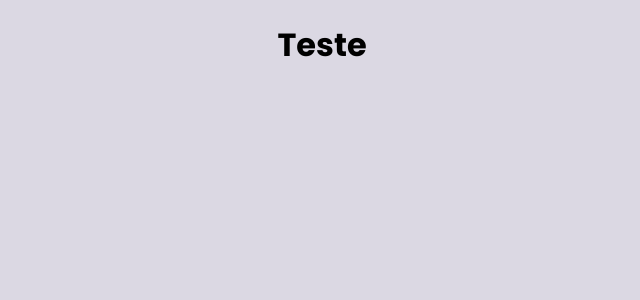
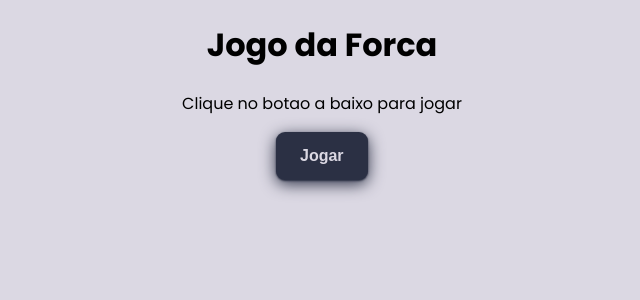
Before and after one commit to TM1lz/ReactProjetos, a React (Vite) app in the folder jogoDaForca/: page / in a window 1280 px wide. Shown: the top 300 px of the page, without its empty margins (318-958 px from the left). Built offline with nearby package versions, Linux system fonts and the light colour scheme.

Commit message:
Sistema loandComponetns

```diff
--- a/jogoDaForca/src/App.css
+++ b/jogoDaForca/src/App.css
@@ -4,3 +4,28 @@
   align-items: center;
   text-align: center;
 }
+
+button {
+  font-size: 16px;
+  font-weight: 700;
+  color:  #DBD8E3;
+  background-color: #2B3044;
+  border: none;
+  outline: none;
+  cursor: pointer;
+  padding: 12px 24px;
+  position: relative;
+  line-height: 24px;
+  border-radius: 9px;
+  box-shadow: 0px 1px 2px #2B3044,
+    0px 4px 16px #2B3044;
+  transform-style: preserve-3d;
+  transform: scale(var(--s, 1)) perspective(600px)
+    rotateX(var(--rx, 0deg)) rotateY(var(--ry, 0deg));
+  perspective: 600px;
+  transition: transform 0.1s;
+}
+button:active {
+  transition: 0.3s;
+  transform: scale(0.93);
+}
--- a/jogoDaForca/src/App.jsx
+++ b/jogoDaForca/src/App.jsx
@@ -1,14 +1,57 @@
+//Imports of component
+import GamePlay from "./components/GamePlay";
+import EndGame from "./components/EndGame";
+import StartScreen from "./components/StartScreen";
+import { wordList } from "./data/palavrasword";
 
-import './App.css'
+//Import css end ReactJS
+import "./App.css";
+import { useState, useEffect, useCallback } from "react";
+const stage = [
+  { id: 1, name: "start" },
+  { id: 2, name: "game" },
+  { id: 3, name: "end" },
+];
+function App() {
+  const [gameStage, setGameStage] = useState(stage[0].name);
+  const [words] = useState(wordList);
+  const [pickedWord, setPickedWord] = useState("");
+  const [pickedCategory, setPikedCategory] = useState("");
+  const [letters, setLetters] = useState([]);
 
-function App() {
+  const pickWordAndCategory = () => {
+    // Obter todas as categorias
+    const categories = Object.keys(words);
 
+    // Gerar um índice aleatório para a categoria
+    const randomIndex = Math.floor(Math.random() * categories.length);
+
+    // Selecionar uma categoria aleatória
+    const category = categories[randomIndex];
+
+    // Exibir a categoria selecionada
+    console.log(category);
+
+    // Pegar uma palavra aleatória dessa categoria
+    const wordList = words[category];
+    const randomWord = wordList[Math.floor(Math.random() * wordList.length)];
+
+    // Exibir a palavra selecionada
+    console.log(randomWord);
+  };
+
+  const startGame = () => {
+    setGameStage(stage[1].name);
+    pickWordAndCategory();
+  };
 
   return (
-    <div className='App'>
-      <h1>Teste</h1>
+    <div className="App">
+      {gameStage === "start" && <StartScreen startGame={startGame} />}
+      {gameStage === "game" && <GamePlay />}
+      {gameStage === "end" && <EndGame />}
     </div>
-  )
+  );
 }
 
-export default App
+export default App;
--- /dev/null
+++ b/jogoDaForca/src/components/EndGame.jsx
@@ -0,0 +1,7 @@
+import "./EndGame.css"
+
+export default function EndGame() {
+  return (
+    <div>EndGame</div>
+  )
+}
--- /dev/null
+++ b/jogoDaForca/src/components/GamePlay.jsx
@@ -0,0 +1,7 @@
+import "./EndGame.css"
+
+export default function GamePlay() {
+  return (
+    <div>GamePlay</div>
+  )
+}
--- /dev/null
+++ b/jogoDaForca/src/components/StartScreen.jsx
@@ -0,0 +1,14 @@
+import "./StartScreen.css"
+import PropTypes from 'prop-types';
+export default function StartScreen({startGame}) {
+  return (
+    <div>
+        <h1>Jogo da Forca</h1>
+        <p>Clique no botao a baixo para jogar</p>
+        <button onClick={startGame}>Jogar</button>
+    </div>
+  )
+}
+StartScreen.propTypes = {
+    startGame: PropTypes.func.isRequired
+  };
--- a/jogoDaForca/src/data/palavrasword.js
+++ b/jogoDaForca/src/data/palavrasword.js
@@ -1,3 +1,4 @@
+// wordList.js
 export const wordList = {
     carro: [
         "Motor", "Porta", "Capô", "Pneu", "Antena", "Volante", "Farol", "Bateria",
@@ -19,4 +20,4 @@ export const wordList = {
         "Advogado", "Médico", "Professor", "Engenheiro", "Arquiteto", "Dentista", "Cabeleireiro", "Motorista",
         "Cozinheiro", "Designer", "Programador", "Empresário", "Professor", "Mecânico", "Padeiro", "Vendedor", "Enfermeiro"
     ]
-}
+};
--- a/jogoDaForca/src/index.css
+++ b/jogoDaForca/src/index.css
@@ -1,3 +1,10 @@
+:root{
+  --1color : #DBD8E3;
+  --2color : #5C5470;
+  --3color : #352F44;
+  --4color : #2A2438;
+}
+
 html , body {
   height: 100%;
 
```
Also changed, not shown: jogoDaForca/src/components/EndGame.css (added), jogoDaForca/src/components/GamePlay.css (added), jogoDaForca/src/components/StartScreen.css (added).
